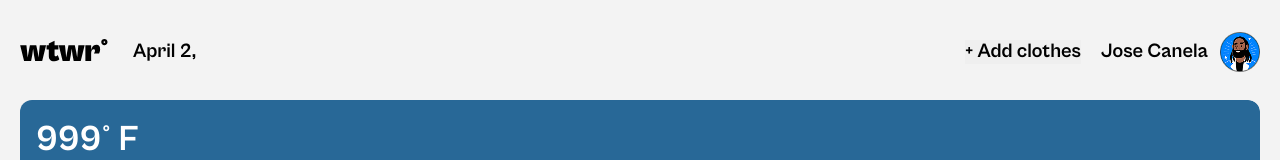
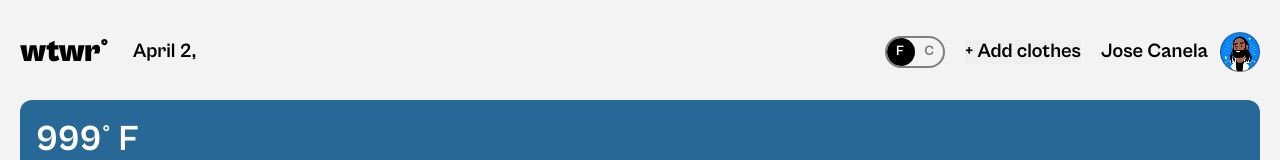
Before and after one commit to Jcanela-g/se_project_react, a React (Vite) app: page / in a window 1280 px wide. Shown: the top 160 px of the page. Built offline with nearby package versions, Linux system fonts and the light colour scheme; no server answers.

Commit message:
Add toggle switch component & add temperatureUnnitContext. style switch & context working with switch

```diff
--- a/src/components/App/App.jsx
+++ b/src/components/App/App.jsx
@@ -8,6 +8,7 @@ import { Footer } from "../Footer/Footer";
 import { ModalWithForm } from "../ModalWithForm/ModalWithForm";
 import { ItemModal } from "../ItemModal/ItemModal";
 import { getWeather, filterWeatherData } from "../../utils/weatherApi";
+import CurrentTemperatureUnitContext from "../contexts/CurrentTemperatureUnitContext";
 
 function App() {
   const [weatherData, setWeatherData] = useState({
@@ -18,6 +19,11 @@ function App() {
 
   const [activeModal, setActiveModal] = useState("");
   const [selectedCard, setSelectedCard] = useState({});
+  const [currentTemperatureUnit, setCurrentTemperatureUnit] = useState("F");
+
+  const handleToggleSwitchChange = () => {
+    setCurrentTemperatureUnit(currentTemperatureUnit === "F" ? "C" : "F");
+  };
 
   const handleCardClick = (card) => {
     setActiveModal("preview");
@@ -42,6 +48,9 @@ function App() {
   }, []);
 
   return (
+    <CurrentTemperatureUnitContext.Provider
+      value={{ currentTemperatureUnit, handleToggleSwitchChange }}
+    >
       <div className="app">
         <div className="app__content">
           <Header handleAddClick={handleAddClick} locationData={weatherData} />
@@ -54,7 +63,10 @@ function App() {
           isOpen={activeModal === "add-garment"}
           onClose={closeActiveModal}
         >
-        <label htmlFor="name" className="modal__label modal__label_type_normal">
+          <label
+            htmlFor="name"
+            className="modal__label modal__label_type_normal"
+          >
             Name{""}
             <input
               type="text"
@@ -77,7 +89,10 @@ function App() {
           </label>
           <fieldset className="modal__radio-buttons">
             <legend className="modal__legend">Select the weather type</legend>
-          <label htmlFor="hot" className="modal__label modal__label_type_radio">
+            <label
+              htmlFor="hot"
+              className="modal__label modal__label_type_radio"
+            >
               <input
                 type="radio"
                 name="radio-option"
@@ -118,6 +133,7 @@ function App() {
           onClose={closeActiveModal}
         />
       </div>
+    </CurrentTemperatureUnitContext.Provider>
   );
 }
 
--- a/src/components/Header/Header.css
+++ b/src/components/Header/Header.css
@@ -28,9 +28,8 @@
   font-weight: 700;
   font-size: 20px;
   line-height: 24px;
-  letter-spacing: 0%;
   color: rgba(0, 0, 0, 1);
-  margin: 0 20px 0 auto;
+  margin: 0 20px;
   padding: 0;
   border: none;
 }
--- a/src/components/Header/Header.jsx
+++ b/src/components/Header/Header.jsx
@@ -1,6 +1,7 @@
 import "./Header.css";
 import logo from "../../assets/Logo.svg";
 import avatar from "../../assets/Ellipse18.png";
+import ToggleSwitch from "../ToggleSwitch/ToggleSwitch";
 
 export function Header({ handleAddClick, locationData }) {
   const currentDate = new Date().toLocaleString("default", {
@@ -14,6 +15,7 @@ export function Header({ handleAddClick, locationData }) {
       <p className="header__date-and-location">
         {currentDate}, {locationData.city}
       </p>
+      <ToggleSwitch />
       <button
         onClick={handleAddClick}
         type="button"
--- /dev/null
+++ b/src/components/ToggleSwitch/ToggleSwitch.css
@@ -0,0 +1,70 @@
+@font-face {
+  font-family: "Cabinet Grotesk";
+  src: url("../../assets/CabinetGrotesk-Regular.otf");
+}
+
+.toggle-switch {
+  width: 56px;
+  height: 28px;
+  border: 2px solid rgba(126, 126, 126, 1);
+  border-radius: 20px;
+  cursor: pointer;
+  overflow: hidden;
+  position: relative;
+  margin-left: auto;
+}
+
+.toggle-switch:hover {
+  border: 2px solid rgba(0, 0, 0, 1);
+}
+
+.toggle-switch__checkbox {
+  opacity: 0;
+}
+
+.toggle-switch__circle {
+  background-color: black;
+  width: 28px;
+  height: 28px;
+  border-radius: 50%;
+  position: absolute;
+  left: 0;
+  transition: all 0.5s;
+}
+
+.toggle-switch__text {
+  position: absolute;
+  color: rgba(0, 0, 0, 0.5);
+  top: 6px;
+  font-family: "Cabinet Grotesk";
+  font-weight: 700;
+  font-size: 14px;
+  line-height: 100%;
+  text-align: center;
+  vertical-align: middle;
+}
+
+.toggle-switch__text_f {
+  left: 9px;
+}
+
+.toggle-switch__text_c {
+  right: 9px;
+}
+
+.toggle-switch:hover .toggle-switch__circle {
+  transform: translateX(2px);
+}
+
+.toggle-switch__checkbox:checked ~ .toggle-switch__circle {
+  transform: translateX(28px);
+}
+
+.toggle-switch:hover .toggle-switch__checkbox:checked ~ .toggle-switch__circle {
+  transform: translateX(26px);
+}
+
+.toggle-switch__text_color_white {
+  color: rgba(255, 255, 255, 1);
+  transition: all 0.5s;
+}
--- /dev/null
+++ b/src/components/ToggleSwitch/ToggleSwitch.jsx
@@ -0,0 +1,38 @@
+import { useContext } from "react";
+import "./ToggleSwitch.css";
+import CurrentTemperatureUnitContext from "../contexts/CurrentTemperatureUnitContext";
+
+export default function ToggleSwitch() {
+  const { handleToggleSwitchChange, currentTemperatureUnit } = useContext(
+    CurrentTemperatureUnitContext
+  );
+
+  return (
+    <label className="toggle-switch">
+      <input
+        onChange={handleToggleSwitchChange}
+        type="checkbox"
+        className="toggle-switch__checkbox"
+      />
+      <span className="toggle-switch__circle"></span>
+      <span
+        className={`toggle-switch__text toggle-switch__text_f ${
+          currentTemperatureUnit === "F"
+            ? "toggle-switch__text_color_white"
+            : ""
+        }`}
+      >
+        F
+      </span>
+      <span
+        className={`toggle-switch__text toggle-switch__text_c ${
+          currentTemperatureUnit === "C"
+            ? "toggle-switch__text_color_white"
+            : ""
+        }`}
+      >
+        C
+      </span>
+    </label>
+  );
+}
--- /dev/null
+++ b/src/components/contexts/CurrentTemperatureUnitContext.jsx
@@ -0,0 +1,5 @@
+import { createContext } from "react";
+
+const CurrentTemperatureUnitContext = createContext();
+
+export default CurrentTemperatureUnitContext;
```
Lines whose indentation alone changed are shown as unchanged.
